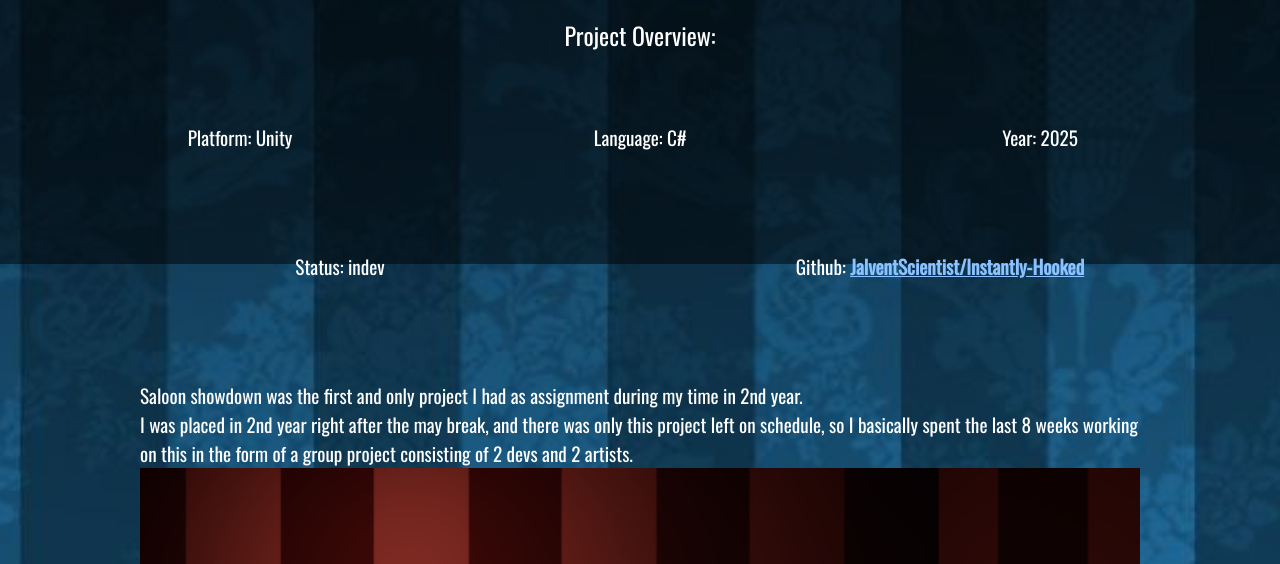
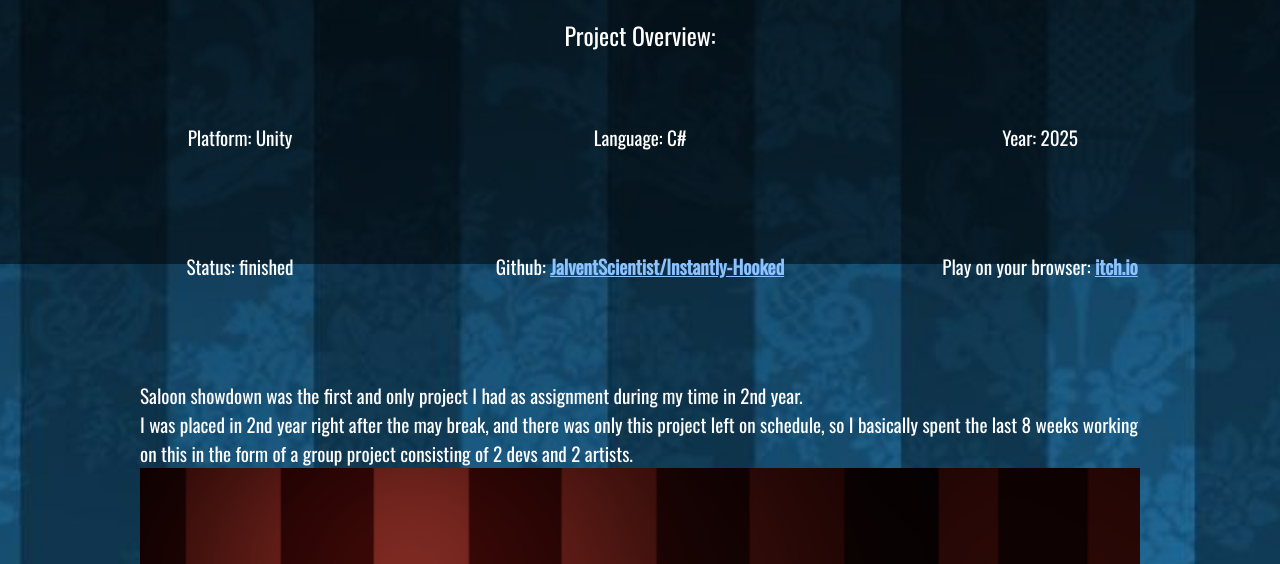
Before and after one commit to JalventScientist/portfolio, a plain HTML site: page projectpages/project6.html in a window 1280 px wide. Shown: the part 536-1100 px from the top of the page. Drawn offline with nearby package versions, Linux system fonts and the light colour scheme.

Commit message:
added itch link

```diff
--- a/projectpages/project6.html
+++ b/projectpages/project6.html
@@ -27,8 +27,9 @@
             <li id="specifications">Platform: Unity</li>
             <li id="specifications">Language: C#</li>
             <li id="specifications">Year: 2025</li>
-            <li id="specifications">Status: indev</li>
+            <li id="specifications">Status: finished</li>
             <li id="specifications">Github: <a href="https://github.com/JalventScientist/Instantly-Hooked" id="visiblelink">JalventScientist/Instantly-Hooked</a></li>
+            <li id="specifications">Play on your browser: <a href="https://jalvent.itch.io/saloon-showdown" id="visiblelink">itch.io</a></li>
         </ul>
     </div>
     <div id="project-description" class="animate__animated animate__fadeInUp"
```
